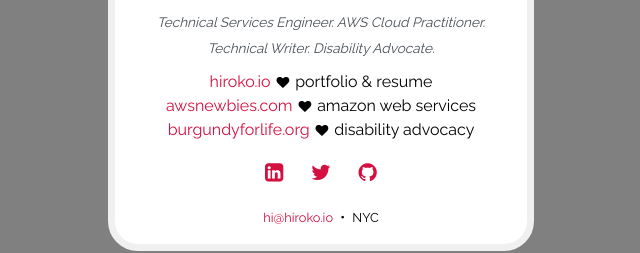
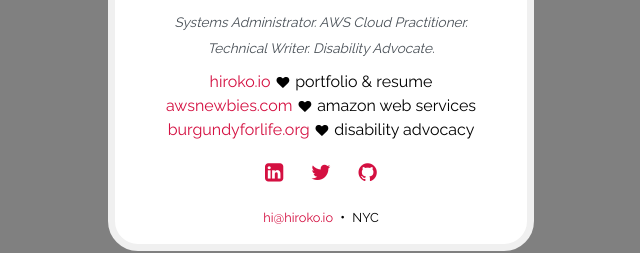
Before and after one commit to hiroko/hirokonishimura, a plain HTML site: page index.html in a window 1280 px wide. Shown: the part 183-436 px from the top of the page, 319-959 px from the left. Drawn offline with nearby package versions, Linux system fonts and the light colour scheme; a script that the page names is missing; a web font is replaced by a local one.

Commit message:
Update to Title

```diff
--- a/index.html
+++ b/index.html
@@ -36,7 +36,7 @@
         <h1><a href="http://hiroko.io" target="_blank">hiroko</a></h1>
         <h2>nishimura</h2>
         <p>
-          <em><small>Technical Services Engineer. AWS Cloud Practitioner.<br> Technical Writer. Disability Advocate.</small></em>
+          <em><small>Systems Administrator. AWS Cloud Practitioner.<br> Technical Writer. Disability Advocate.</small></em>
         </p>
         <p>
           <a href="http://hiroko.io" target="_blank">hiroko.io</a> <small><i class="fa fa-heart fa-fw"></i></small> portfolio & resume<br>
```
